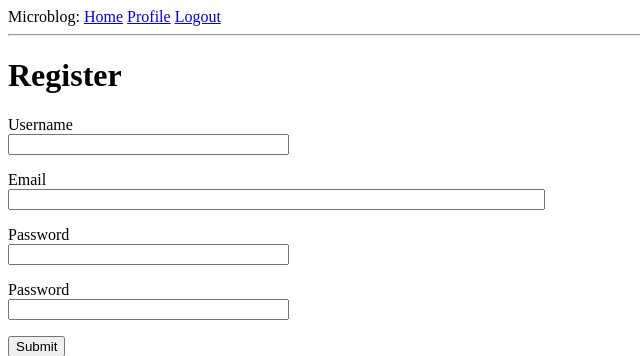
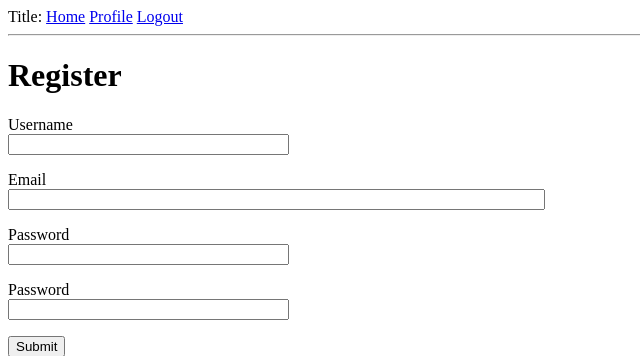
Before and after one commit to srbibb/athenahackathon2021, a Python web app: template app/templates/register.html in a window 1280 px wide. Shown: the top 356 px of the page, without its empty margins (0-640 px from the left). Run offline with Jinja, Linux system fonts and the light colour scheme; the template is opened without the code that fills it: most values are stand-ins (such as "Sample title", 1, 10 or a date in 2020); form fields are guessed from the names that the template uses.

Commit message:
Add files via upload
Edited title and added link to user profile

```diff
--- a/app/templates/base.html
+++ b/app/templates/base.html
@@ -8,7 +8,7 @@
     </head>
     <body>
         <div>
-            Microblog:
+            Title:
             <a href="{{ url_for('index') }}">Home</a>
             {% if current_user.is_anonymous %}
             <a href="{{ url_for('login') }}">Login</a>
```
